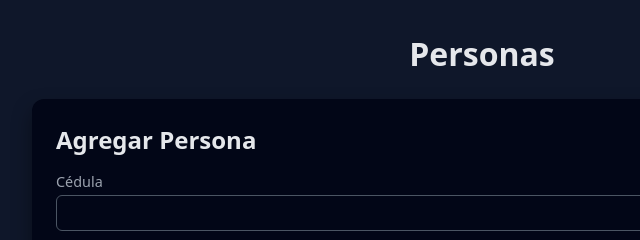
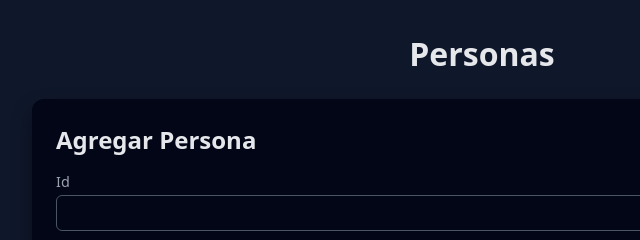
Before and after one commit to steve-sr/crud-personas-python, a plain HTML site: page frontend/index.html in a window 1280 px wide. Shown: the top 240 px of the page, 158-798 px from the left. Drawn offline with Linux system fonts and the light colour scheme; no server answers.

Commit message:
Update index.html: change label for ID field from 'Cédula' to 'Id' for clarity

```diff
--- a/frontend/index.html
+++ b/frontend/index.html
@@ -13,7 +13,7 @@
       <h2>Agregar Persona</h2>
       <form id="form-persona">
         <div class="field">
-          <label for="id">Cédula</label>
+          <label for="id">Id</label>
           <input type="number" id="id" required />
         </div>
 
```
Also changed, not shown: 1 other file.
